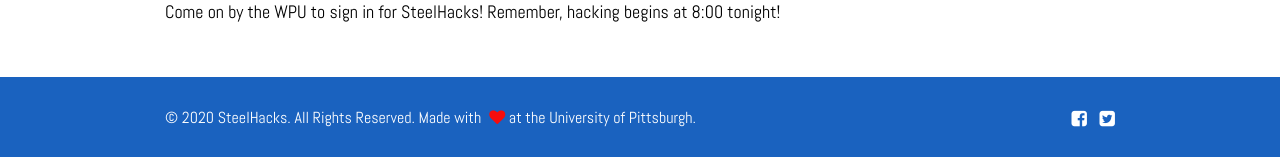
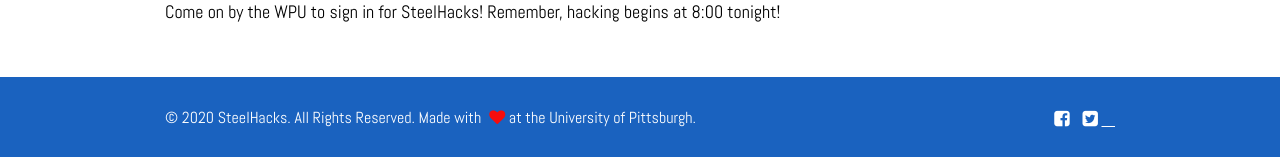
Before and after one commit to SteelHeads/steelhacks.com, a Jekyll site: the page built from live.html, in a window 1280 px wide. Shown: the part 1433-1590 px from the top of the page. Built offline with Jekyll 4.4.1, drawn with Linux system fonts in a browser that asks for light colours; nearby versions of some CDN libraries.

Commit message:
Add instagram link to footer

```diff
--- a/_layouts/default.html
+++ b/_layouts/default.html
@@ -22,6 +22,9 @@
             <li>
                 <a target='_blank' href='https://twitter.com/steelhacks'><i class='fa fa-twitter-square'></i></a>
             </li>
+            <li>
+                <a target='_blank' href='https://www.instagram.com/steelhacks/'><i class='fab fa-instagram'></i></a>
+            </li>
           </ul>
         </div>
       </div>
```
